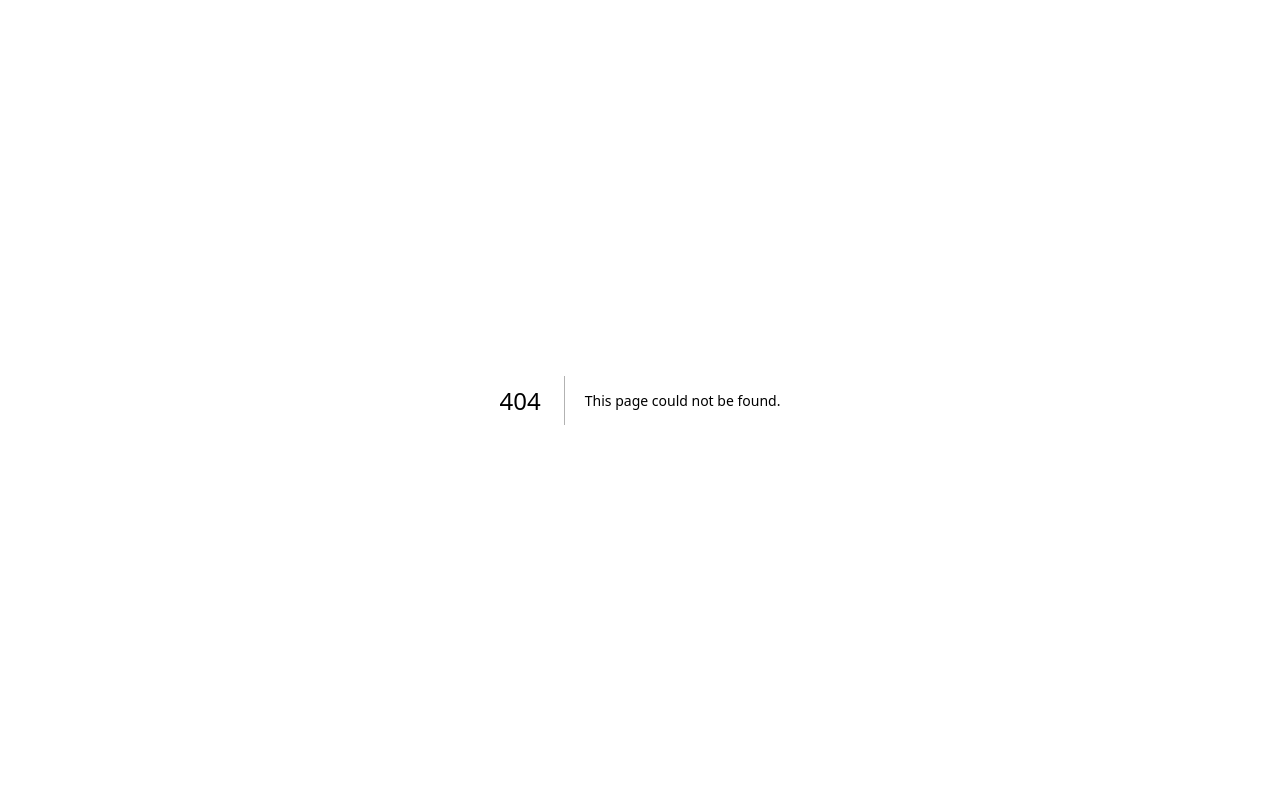
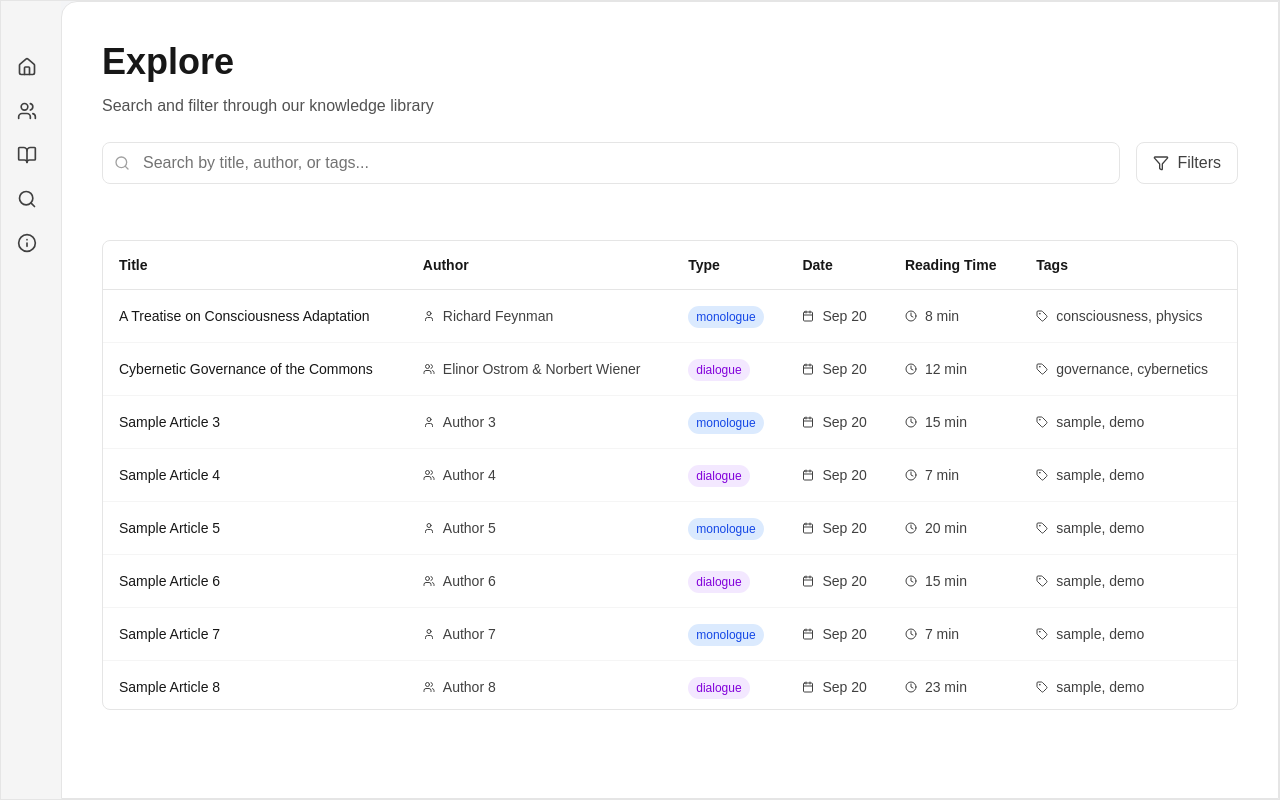
Before and after one commit to gitcoder89431/atlas, a Next.js app: page /explore in a window 1280 px wide. Before the commit this address had no page. Built offline with nearby package versions, Linux system fonts and the light colour scheme.

Commit message:
feat: add ExplorePage component with search and filter functionality; implement reusable Table components

```diff
--- /dev/null
+++ b/src/app/explore/page.tsx
@@ -0,0 +1,148 @@
+import { AppSidebar } from '@/components/app-sidebar'
+import { cn } from '@/lib/utils'
+import {
+  Table,
+  TableBody,
+  TableCell,
+  TableHead,
+  TableHeader,
+  TableRow,
+} from "@/components/ui/table"
+import { Search, Filter, Calendar, Clock, Tag, User, Users } from 'lucide-react'
+
+const demoData = [
+  {
+    id: "1",
+    title: "A Treatise on Consciousness Adaptation",
+    author: "Richard Feynman",
+    type: "monologue",
+    date: "2024-09-20",
+    readingTime: "8 min",
+    tags: ["consciousness", "physics", "adaptation"]
+  },
+  {
+    id: "2",
+    title: "Cybernetic Governance of the Commons",
+    author: "Elinor Ostrom & Norbert Wiener",
+    type: "dialogue",
+    date: "2024-09-20",
+    readingTime: "12 min",
+    tags: ["governance", "cybernetics", "commons"]
+  },
+  // Add more demo entries...
+  ...Array.from({ length: 15 }, (_, i) => ({
+    id: `${i + 3}`,
+    title: `Sample Article ${i + 3}`,
+    author: `Author ${i + 3}`,
+    type: i % 2 === 0 ? "monologue" : "dialogue",
+    date: "2024-09-20",
+    readingTime: `${Math.floor(Math.random() * 20) + 5} min`,
+    tags: ["sample", "demo", "placeholder"]
+  }))
+]
+
+export default function ExplorePage() {
+  return (
+    <div className={cn("flex flex-col md:flex-row bg-gray-100 dark:bg-neutral-800 w-full flex-1 mx-auto border border-neutral-200 dark:border-neutral-700 overflow-visible md:overflow-hidden min-h-screen md:h-screen")}>
+      <AppSidebar />
+      <div className="flex flex-1">
+        <div className="p-4 md:p-10 rounded-tl-2xl border border-neutral-200 dark:border-neutral-700 bg-white dark:bg-neutral-900 flex flex-col gap-2 flex-1 w-full h-auto md:h-full md:overflow-y-auto overflow-visible">
+          {/* Header */}
+          <div className="mb-6">
+            <h1 className="text-3xl md:text-4xl font-bold text-neutral-900 dark:text-neutral-100 mb-3">
+              Explore
+            </h1>
+            <p className="text-neutral-600 dark:text-neutral-400 mb-6">
+              Search and filter through our knowledge library
+            </p>
+
+            {/* Search and Filter Bar */}
+            <div className="flex flex-col sm:flex-row gap-4 mb-6">
+              <div className="relative flex-1">
+                <Search className="absolute left-3 top-1/2 transform -translate-y-1/2 text-neutral-400 h-4 w-4" />
+                <input
+                  type="text"
+                  placeholder="Search by title, author, or tags..."
+                  className="w-full pl-10 pr-4 py-2 border border-neutral-200 dark:border-neutral-700 rounded-lg bg-white dark:bg-neutral-800 text-neutral-900 dark:text-neutral-100 placeholder-neutral-500 focus:ring-2 focus:ring-blue-500 focus:border-transparent"
+                />
+              </div>
+              <button className="flex items-center gap-2 px-4 py-2 border border-neutral-200 dark:border-neutral-700 rounded-lg bg-white dark:bg-neutral-800 text-neutral-700 dark:text-neutral-300 hover:bg-neutral-50 dark:hover:bg-neutral-700 transition-colors">
+                <Filter className="h-4 w-4" />
+                Filters
+              </button>
+            </div>
+          </div>
+
+          {/* Table */}
+          <div className="border border-neutral-200 dark:border-neutral-700 rounded-lg overflow-hidden bg-white dark:bg-neutral-800">
+            <Table>
+              <TableHeader>
+                <TableRow className="border-b border-neutral-200 dark:border-neutral-700">
+                  <TableHead className="font-semibold text-neutral-900 dark:text-neutral-100">Title</TableHead>
+                  <TableHead className="font-semibold text-neutral-900 dark:text-neutral-100">Author</TableHead>
+                  <TableHead className="font-semibold text-neutral-900 dark:text-neutral-100">Type</TableHead>
+                  <TableHead className="font-semibold text-neutral-900 dark:text-neutral-100">Date</TableHead>
+                  <TableHead className="font-semibold text-neutral-900 dark:text-neutral-100">Reading Time</TableHead>
+                  <TableHead className="font-semibold text-neutral-900 dark:text-neutral-100">Tags</TableHead>
+                </TableRow>
+              </TableHeader>
+              <TableBody>
+                {demoData.map((item) => (
+                  <TableRow
+                    key={item.id}
+                    className="border-b border-neutral-100 dark:border-neutral-700 hover:bg-neutral-50 dark:hover:bg-neutral-700/50 cursor-pointer transition-colors"
+                  >
+                    <TableCell className="font-medium text-neutral-900 dark:text-neutral-100">
+                      {item.title}
+                    </TableCell>
+                    <TableCell className="text-neutral-700 dark:text-neutral-300">
+                      <div className="flex items-center gap-2">
+                        {item.type === "dialogue" ? (
+                          <Users className="h-3 w-3" />
+                        ) : (
+                          <User className="h-3 w-3" />
+                        )}
+                        {item.author}
+                      </div>
+                    </TableCell>
+                    <TableCell>
+                      <span className={cn(
+                        "px-2 py-1 text-xs font-medium rounded-full",
+                        item.type === "dialogue"
+                          ? "bg-purple-100 text-purple-700 dark:bg-purple-900/30 dark:text-purple-300"
+                          : "bg-blue-100 text-blue-700 dark:bg-blue-900/30 dark:text-blue-300"
+                      )}>
+                        {item.type}
+                      </span>
+                    </TableCell>
+                    <TableCell className="text-neutral-700 dark:text-neutral-300">
+                      <div className="flex items-center gap-2">
+                        <Calendar className="h-3 w-3" />
+                        {new Date(item.date).toLocaleDateString('en-US', { month: 'short', day: 'numeric' })}
+                      </div>
+                    </TableCell>
+                    <TableCell className="text-neutral-700 dark:text-neutral-300">
+                      <div className="flex items-center gap-2">
+                        <Clock className="h-3 w-3" />
+                        {item.readingTime}
+                      </div>
+                    </TableCell>
+                    <TableCell className="text-neutral-700 dark:text-neutral-300">
+                      <div className="flex items-center gap-2">
+                        <Tag className="h-3 w-3" />
+                        <span className="truncate">{item.tags.slice(0, 2).join(', ')}</span>
+                      </div>
+                    </TableCell>
+                  </TableRow>
+                ))}
+              </TableBody>
+            </Table>
+          </div>
+
+          {/* Bottom padding */}
+          <div className="h-16 md:h-20"></div>
+        </div>
+      </div>
+    </div>
+  )
+}
--- a/src/components/app-sidebar.tsx
+++ b/src/components/app-sidebar.tsx
@@ -11,6 +11,7 @@ import {
   Scroll,
   Users,
   Info,
+  Search,
 } from "lucide-react"
 
 const links = [
@@ -28,6 +29,11 @@ const links = [
     label: "Atlas",
     href: "/atlas",
     icon: <BookOpen className="text-neutral-700 dark:text-neutral-200 h-5 w-5 flex-shrink-0" />,
+  },
+  {
+    label: "Explore",
+    href: "/explore",
+    icon: <Search className="text-neutral-700 dark:text-neutral-200 h-5 w-5 flex-shrink-0" />,
   },
   {
     label: "About",
--- /dev/null
+++ b/src/components/ui/table.tsx
@@ -0,0 +1,117 @@
+import * as React from "react"
+
+import { cn } from "@/lib/utils"
+
+const Table = React.forwardRef<
+  HTMLTableElement,
+  React.HTMLAttributes<HTMLTableElement>
+>(({ className, ...props }, ref) => (
+  <div className="relative w-full overflow-auto">
+    <table
+      ref={ref}
+      className={cn("w-full caption-bottom text-sm", className)}
+      {...props}
+    />
+  </div>
+))
+Table.displayName = "Table"
+
+const TableHeader = React.forwardRef<
+  HTMLTableSectionElement,
+  React.HTMLAttributes<HTMLTableSectionElement>
+>(({ className, ...props }, ref) => (
+  <thead ref={ref} className={cn("[&_tr]:border-b", className)} {...props} />
+))
+TableHeader.displayName = "TableHeader"
+
+const TableBody = React.forwardRef<
+  HTMLTableSectionElement,
+  React.HTMLAttributes<HTMLTableSectionElement>
+>(({ className, ...props }, ref) => (
+  <tbody
+    ref={ref}
+    className={cn("[&_tr:last-child]:border-0", className)}
+    {...props}
+  />
+))
+TableBody.displayName = "TableBody"
+
+const TableFooter = React.forwardRef<
+  HTMLTableSectionElement,
+  React.HTMLAttributes<HTMLTableSectionElement>
+>(({ className, ...props }, ref) => (
+  <tfoot
+    ref={ref}
+    className={cn(
+      "border-t bg-muted/50 font-medium [&>tr]:last:border-b-0",
+      className
+    )}
+    {...props}
+  />
+))
+TableFooter.displayName = "TableFooter"
+
+const TableRow = React.forwardRef<
+  HTMLTableRowElement,
+  React.HTMLAttributes<HTMLTableRowElement>
+>(({ className, ...props }, ref) => (
+  <tr
+    ref={ref}
+    className={cn(
+      "border-b transition-colors hover:bg-muted/50 data-[state=selected]:bg-muted",
+      className
+    )}
+    {...props}
+  />
+))
+TableRow.displayName = "TableRow"
+
+const TableHead = React.forwardRef<
+  HTMLTableCellElement,
+  React.ThHTMLAttributes<HTMLTableCellElement>
+>(({ className, ...props }, ref) => (
+  <th
+    ref={ref}
+    className={cn(
+      "h-12 px-4 text-left align-middle font-medium text-muted-foreground [&:has([role=checkbox])]:pr-0",
+      className
+    )}
+    {...props}
+  />
+))
+TableHead.displayName = "TableHead"
+
+const TableCell = React.forwardRef<
+  HTMLTableCellElement,
+  React.TdHTMLAttributes<HTMLTableCellElement>
+>(({ className, ...props }, ref) => (
+  <td
+    ref={ref}
+    className={cn("p-4 align-middle [&:has([role=checkbox])]:pr-0", className)}
+    {...props}
+  />
+))
+TableCell.displayName = "TableCell"
+
+const TableCaption = React.forwardRef<
+  HTMLTableCaptionElement,
+  React.HTMLAttributes<HTMLTableCaptionElement>
+>(({ className, ...props }, ref) => (
+  <caption
+    ref={ref}
+    className={cn("mt-4 text-sm text-muted-foreground", className)}
+    {...props}
+  />
+))
+TableCaption.displayName = "TableCaption"
+
+export {
+  Table,
+  TableHeader,
+  TableBody,
+  TableFooter,
+  TableHead,
+  TableRow,
+  TableCell,
+  TableCaption,
+}
```
